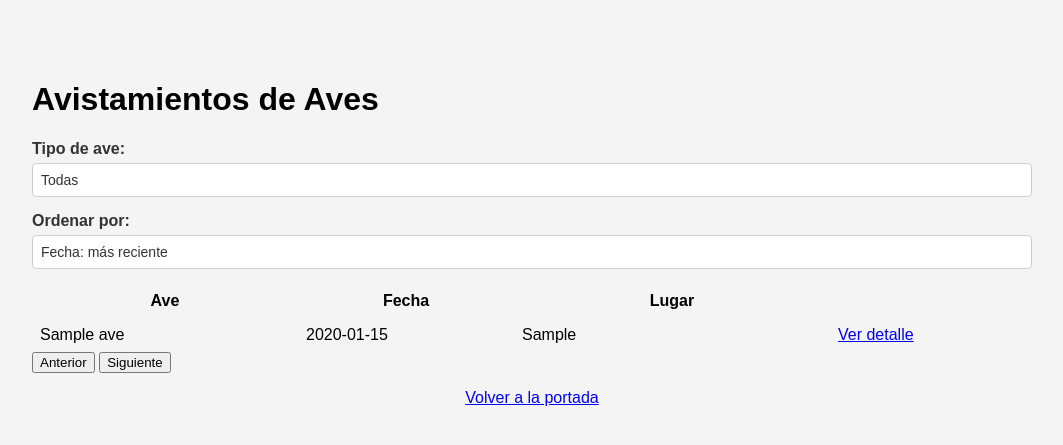
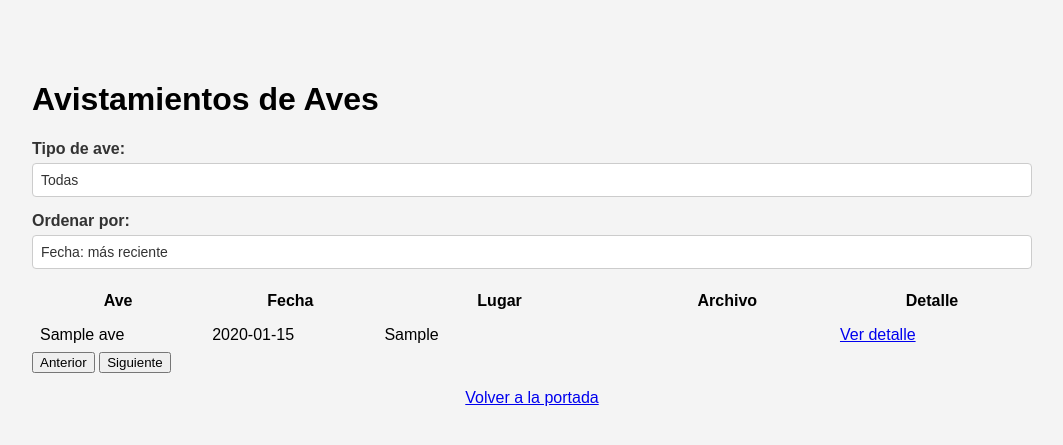
Before and after one commit to liyaa226/desarrollo_web_liya_huang, a Flask app: page /listado_avistamientos.html in a window 1280 px wide. Shown: the top 445 px of the page, without its empty margins (108-1171 px from the left). Run offline with Flask 3, Linux system fonts and the light colour scheme; tables that the repository leaves empty hold one stand-in row (values such as "Sample post").

Commit message:
Feat. listado avistamientos con la foto

```diff
--- a/database/db.py
+++ b/database/db.py
@@ -123,7 +123,14 @@ def get_avistamientos():
     try:
         resultado = session.execute(
             text(""" SELECT a.id, av.nombre AS ave,
-                    DATE(a.fecha_hora) AS fecha, a.lugar
+                    DATE(a.fecha_hora) AS fecha, a.lugar,
+                    (
+                        SELECT r.ruta_archivo
+                        FROM registro AS r
+                        WHERE r.avistamiento_id = a.id
+                        ORDER BY r.id DESC
+                        LIMIT 1
+                    ) AS archivo
                 FROM avistamiento a
                 INNER JOIN ave av ON a.ave_id = av.id
                 ORDER BY a.fecha_hora DESC
@@ -135,7 +142,8 @@ def get_avistamientos():
                 "id": row.id,
                 "ave": row.ave,
                 "fecha": str(row.fecha),
-                "lugar": row.lugar
+                "lugar": row.lugar,
+                "archivo": row.archivo
             }
             for row in resultado
         ]
--- a/static/css/styles.css
+++ b/static/css/styles.css
@@ -170,19 +170,32 @@ label:has(+ select:required)::after {
 }
 
 #tablaAvistamientos th:nth-child(1) {
+    width: 17%;
+}
+
+#tablaAvistamientos th:nth-child(2) {
+    width: 17%;
+}
+
+#tablaAvistamientos th:nth-child(3) {
     width: 25%;
 }
 
-#tablaAvistamientos th:nth-child(2) {
+#tablaAvistamientos th:nth-child(4) {
+    width: 21%;
+}
+
+#tablaAvistamientos th:nth-child(5) {
     width: 20%;
 }
 
-#tablaAvistamientos th:nth-child(3) {
-    width: 30%;
-}
-
-#tablaAvistamientos th:nth-child(4) {
-    width: 25%;
+.miniatura-avistamiento {
+    display: block;
+    width: 100%;
+    max-width: 140px;
+    max-height: 100px;
+    object-fit: cover;
+    border-radius: 4px;
 }
 
 .detalle-container textarea {
--- a/static/js/listado_avistamientos.js
+++ b/static/js/listado_avistamientos.js
@@ -8,12 +8,14 @@ const pageSize = 3;
 let curPage = 1;
 
 let avistamientos = [];
+let staticUrl;
 
 
 async function init() {
 
   // Seleccionar la tabla
   table = document.querySelector('#tablaAvistamientos tbody');
+  staticUrl = document.querySelector('#tablaAvistamientos').closest('main').dataset.staticUrl;
   avistamientos = JSON.parse(document.querySelector('#datos-avistamientos').textContent)
 
   document.querySelector('#nextButton').addEventListener('click', nextPage);
@@ -33,10 +35,19 @@ function renderTable() {
         let end =curPage*pageSize;
         if(index >= start && index < end) return true;
   }).forEach(c => {
+     let foto = '';
+     if (c.archivo) {
+       const extension = c.archivo.split('.').pop().toLowerCase();
+       if (['png', 'jpg', 'jpeg', 'gif'].includes(extension)) {
+         foto = `<img class="miniatura-avistamiento" src="${staticUrl}${c.archivo}" alt="Foto del avistamiento ${c.id}">`;
+       }
+     }
+
      result += `<tr>
      <td>${c.ave}</td>
      <td>${c.fecha}</td>
      <td>${c.lugar}</td>
+     <td>${foto}</td>
      <td><a href="/avistamientos/${encodeURIComponent(c.id)}">Ver detalle</a></td>
      </tr>`;
   });
--- a/templates/listado_avistamientos.html
+++ b/templates/listado_avistamientos.html
@@ -6,7 +6,7 @@
 </head>
 <body class="informar-page">
 
-    <main class="main-containe">
+    <main class="main-containe" data-static-url="{{ url_for('static', filename='') }}">
         <h1>Avistamientos de Aves</h1>
 
         <section class="filtros">
@@ -38,10 +38,12 @@
                     <th data-sort="ave">Ave</th>
                     <th data-sort="fecha">Fecha</th>
                     <th data-sort="lugar">Lugar</th>
+                    <th>Archivo</th>
+                    <th>Detalle</th>
                 </tr>
             </thead>
             <tbody>
-                <tr><td colspan="4"><i>Loading...</i></td></tr>
+                <tr><td colspan="5"><i>Loading...</i></td></tr>
             </tbody>
         </table>
 
```
Also changed, not shown: templates/detalle_avistamiento.html (+1 -6 lines), utils/validations.py (+10 -4 lines).
